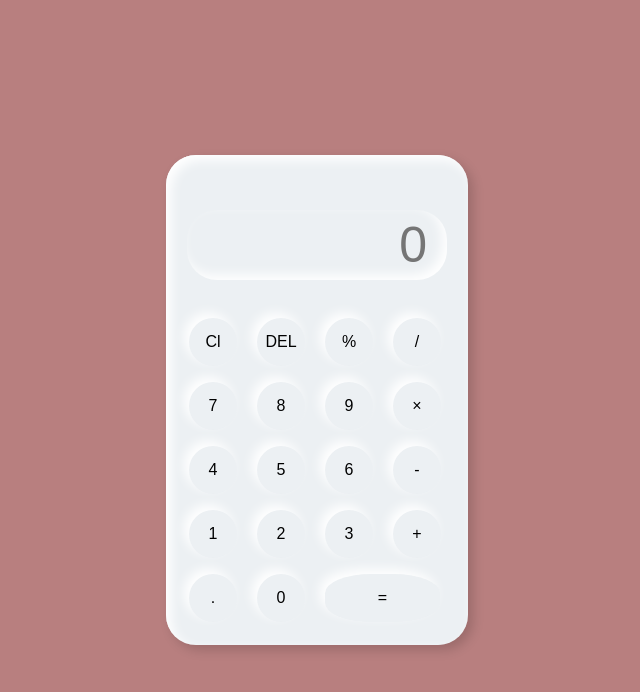
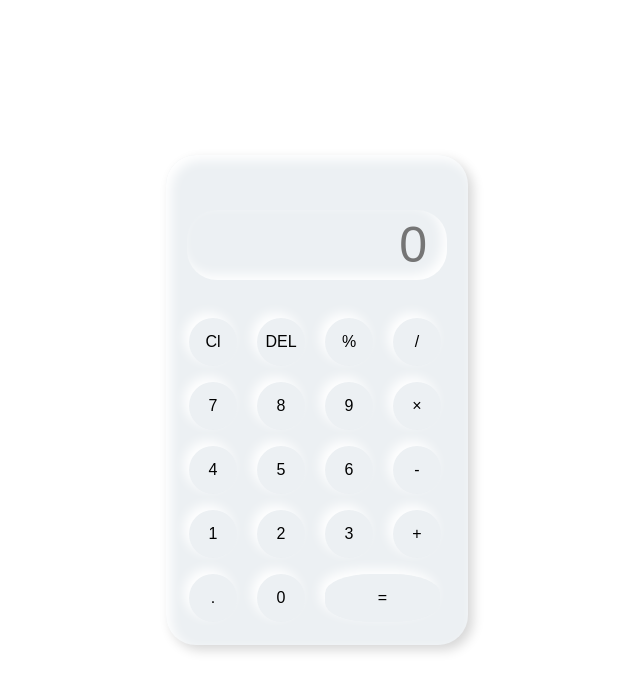
Before and after one commit to shafin1227/simple-calculator, a plain HTML site: page index.html in a window 1280 px wide. Shown: the whole page, without its empty margins (323-963 px from the left). Drawn offline with Linux system fonts and the light colour scheme.

Commit message:
Update index.html

```diff
--- a/index.html
+++ b/index.html
@@ -7,7 +7,7 @@
   <link rel="stylesheet" href="style.css">
   <title>Calculator</title>
 </head>
-<body  style="background-color:  rgb(184, 127, 127);">
+<body >
 
 
   <!------------calculator-Section------------->
```
